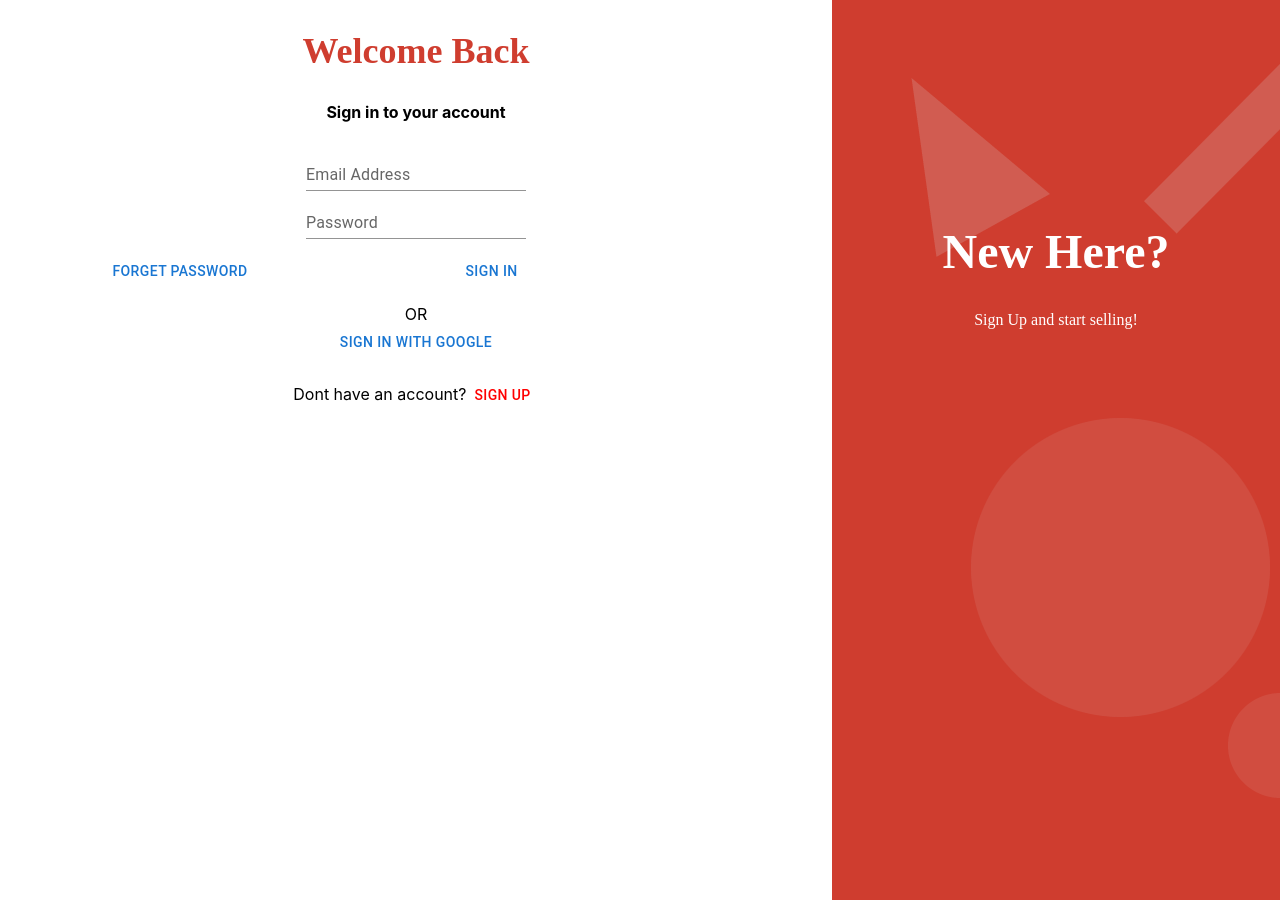
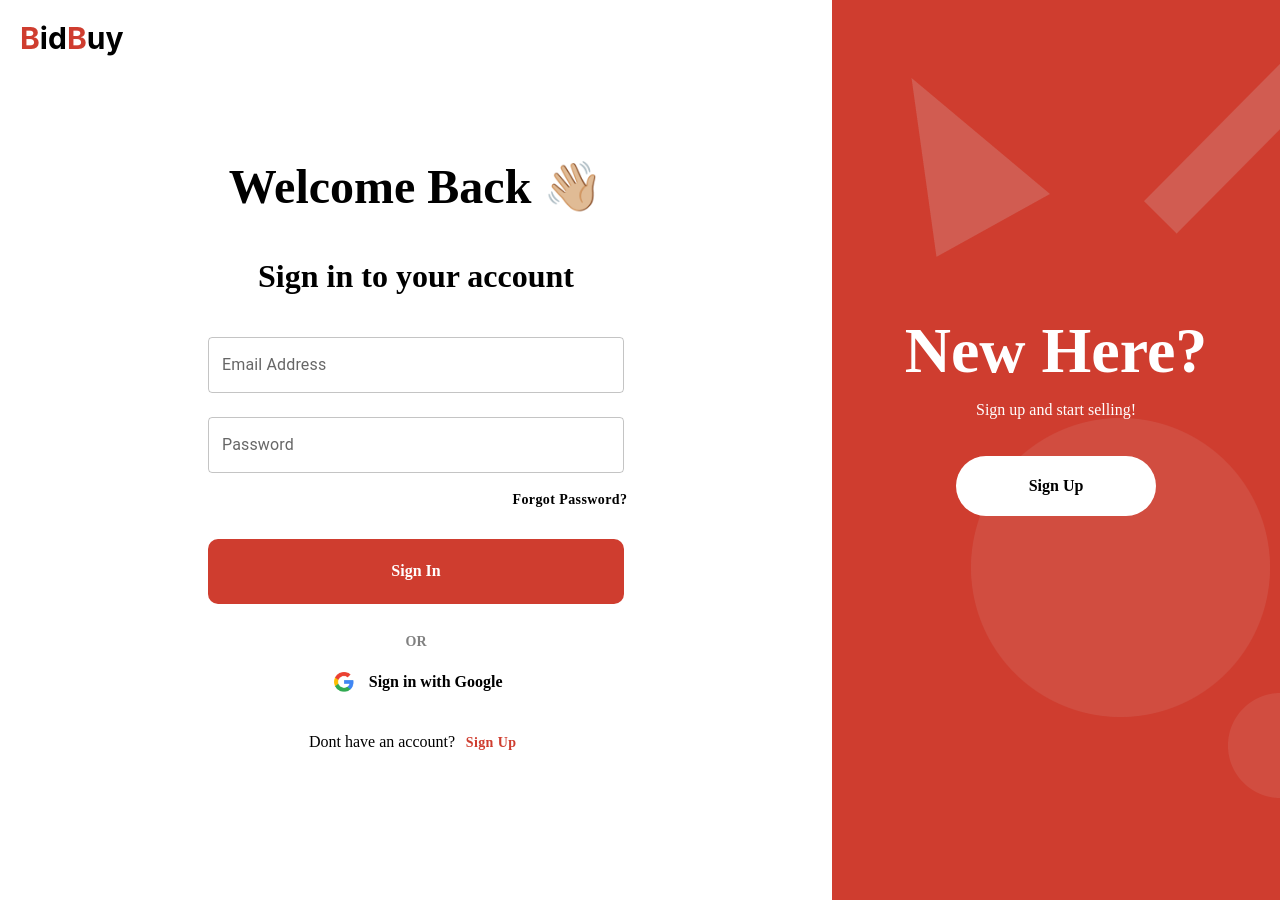
Before and after one commit to muhammadosama984/BidBuy, a React (Create React App) app in the folder BidBuy/frontend/: page /login in a window 1280 px wide. Built offline with nearby package versions, Linux system fonts and the light colour scheme.

Commit message:
Login Screen UI done

```diff
--- a/BidBuy/frontend/src/components/LogIn/Login.css
+++ b/BidBuy/frontend/src/components/LogIn/Login.css
@@ -19,44 +19,167 @@
     background-image: url(../../../images/bg_red.png);
     background-repeat: no-repeat;
 
+}
 
+.div_flex{
+    margin-left: 20px;
+    text-align: left;
+    display:block;
+    position: relative;
+    align-items: flex-start;
+    display: flex;
+    flex-wrap: wrap;
+    width: 100px;
+
+}
+
+.div_flexed{
+    position: relative;
+    text-align: left;
+    width: 30px;
+    flex: 0 0 3%;
+}
+
+
+
+
+
+
+/* BUTTONS */
+
+
+#btn_signUp{
+    width: 200px;
+    height: 60px;
+    margin-top: 10px;
+    font-family: "microsoft yahei" ;
+    font-size: 16px;
+    font-weight: bold;
+    background-color: white;
+    border-radius: 100px;
+    color: black;
+    border-width: 0;
+    /* position: relative;
+    margin-right: 50%;
+    margin-left:50%; */
+}
+
+.btn_forgot{
+    margin-left: 37%;
+    font-family: 'Courier New', Courier, monospace;
+}
+
+.btn_SignIn{
+    margin-top: 20px;
+    width: 50%;
+    height: 65px;
+    border-radius: 10px;
+    font-weight: bold;
+    color: white;
+    font-size: 16px;
+    border: 0;
+    font-family: "microsoft yahei";
+    background-color: #CF3D2F;
+}
+
+.btn_SignIn:hover{
+    opacity: 90%;
+}
+
+.btn_Google{
+    margin-left: 10%;
+    width: 50%;
+    height: 65px;
+    border-radius: 10px;
+    font-weight: bold;
+    color: black;
+    font-size: 16px;
+    border: 0;
+    font-family: "microsoft yahei";
+    background-color: white;
+    background-image: url(../../../images/google.png);
+    background-repeat: no-repeat;
+    background-position: 24%;
+    background-size: 15%;
+    padding-right: 6%;
+}
+
+.btn_Google:hover{
+    color: #CF3D2F;
+    text-underline-offset: true;
 
 }
 
 
-/* BUTTONS */
 
-.btn_signIn{
-    width: 472px;
-    height: 65px;
-    background-color: #CF3D2F;
-    border-radius: 9px;
-    color: green;
-}
+
+
+
+
+
+
 
 
 /* HEADINGS */
 .welcome_heading{
-    font-size: 36px;
+    margin-top: 10%;
+    font-size: 48px;
     font-family: "microsoft yahei" ;
-    color: #CF3D2F;
+    color: black;
+    text-align: center;
+}
+
+.welcome_signInTo{
+    font-size: 32px;
+    font-family: "microsoft yahei" ;
+    color: black;
     text-align: center;
 }
 
 .newHere_heading{
-    margin-top: 50%;
-    font-size: 48px;
+    margin-top: 70%;
+    font-size: 64px;
     font-family: "microsoft yahei" ;
     color: white;
     text-align: center;
+    margin-bottom: 0;
+}
+
+.logo{
+    margin-left: 0%;
 }
 
 
 /* TEXT PARAGRAPH */
 .txt_startSelling{
-    margin-top: 05%;
-    font-size: 16px;
+    margin-top: 03%;
+    margin-bottom: 06%;
+    font-size: 20px;
     font-family: "microsoft yahei" ;
     color: white;
     text-align: center;
+    font-size: 16px;
 }
+.or{
+    color: grey;
+    font-Weight: bold;
+    font-size: 14px;
+    font-family: "microsoft yahei";
+    text-transform: capitalize;
+    margin-top: 30px;
+    margin-bottom: 0px
+}
+
+.red_txt{
+    color: #CF3D2F;
+    font-size: 30px;
+    position: relative;
+    padding: 0px;
+}
+
+.black_txt{
+    padding: 0px;
+    color: black;
+    font-size: 30px;
+    position: relative;
+}
--- a/BidBuy/frontend/src/components/LogIn/Login.jsx
+++ b/BidBuy/frontend/src/components/LogIn/Login.jsx
@@ -1,4 +1,4 @@
-import React from 'react'
+import React from 'react';
 import {
   Box,
   Card,
@@ -10,37 +10,121 @@ import {
   Button,
 } from '@mui/material';
 import './Login.css';
+import { textAlign } from '@mui/system';
 
 function Login() {
   return (
-    <center>
+
 
     <div className='div_main'>
+
       <div className='div_signIn'>
-        <h2 className='welcome_heading'> Welcome Back</h2>
-        <h4>  Sign in to your account</h4>
+
+        {/* logo */}
+        <div className='div_flex'>
+
+          <div className='div_flexed'>
+            <h1 className='red_txt'>B</h1>
+          </div>
+
+          <div className='div_flexed'>
+            <h1 className='black_txt'>id</h1>
+          </div>
+
+          <div className='div_flexed'>
+            <h1 className='red_txt'>B</h1>
+          </div>
+
+          <div className='div_flexed'>
+            <h1 className='black_txt'>uy</h1>
+          </div>
+
+        </div>
+
+
+        {/* SIGNIN FORM */}
+        <center>
           <div>
-            <TextField id="standard-basic" label="Email Address" variant="standard" />
-        <br/>
-            <TextField id="standard-basic" label="Password" variant="standard" />
+            <h2 className='welcome_heading'> Welcome Back 👋🏼</h2>
+
+            <h4 className='welcome_signInTo'>  Sign in to your account</h4>
+
+            <div>
+
+              <Box
+                sx={{
+                  width: '50%',
+                  maxWidth: '100%',
+                  marginBottom: 3,
+                }}
+              >
+                {/* <TextField id="standard-basic" label="Email Address" variant="standard" sx={{
+                  width: 450,
+                  textAlign: 'center',
+
+                }}/> */}
+                <TextField fullWidth label="Email Address" id="fullWidth" />
+              </Box>
+
+              <Box
+                sx={{
+                  width: '50%',
+                  maxWidth: '100%',
+                  height: '65px'
+                }}
+              >
+                {/* <TextField id="standard-basic" label="Password" variant="standard" sx={{
+                  width: 450,
+                  textAlign: textAlign.center,
+
+                }}/> */}
+                <TextField fullWidth label="Password" id="fullWidth" />
+              </Box>
+
+
             </div>
-        <Button>Forget Password</Button>
-        <Button className='btn_signIn'>Sign In</Button>
+            <div className='btn_forgot'>
+            <Button variant="text" style={{ color: 'black', fontWeight: "bold", fontSize: "14px",fontFamily: "microsoft yahei", textTransform: 'none' }}>Forgot Password?</Button>
+            </div>
+
             <div>
-            OR
-            <br/>
-            <Button className='sign-in'>Sign in with Google</Button>
+            <button className='btn_SignIn'>Sign In</button>
+            </div>
+
+
+
+            <div>
+             <p className='or'>OR</p>
+             <button className='btn_Google'>
+              Sign in with Google
+             </button>
+
+              {/* <Button style={{ color: 'black', fontWeight: "bold", fontSize: "16px",fontFamily: "microsoft yahei", textTransform: 'none', backgroundImage: "url(../../../images/bg_red.png)"}}>Sign in with Google</Button> */}
             </div>
             <div>
-            <p>Dont have an account?<Button variant="text" style={{color: 'red'}}>Sign Up</Button></p>
-        </div>
-        </div>
-        <div className='div_redContainer'>
-        <h1 className='newHere_heading'>New Here?</h1>
-        <p className='txt_startSelling'>Sign Up and start selling!</p>
+              <p style={{ color: 'black', fontSize: "16px", fontFamily: "microsoft yahei"}}>Dont have an account? <Button variant="text" style={{ color: '#CF3D2F', padding: "0", fontSize: "14px",fontFamily: "microsoft yahei", fontWeight: "bold" ,textTransform: 'none' }}>Sign Up</Button></p>
             </div>
           </div>
         </center>
+
+      </div>
+
+
+
+
+
+
+      <div className='div_redContainer'>
+
+        <div>
+          <h1 className='newHere_heading'>New Here?</h1>
+          <p className='txt_startSelling'>Sign up and start selling!</p>
+          <center>
+            <button id="btn_signUp">Sign Up</button>
+          </center>
+        </div>
+      </div>
+    </div>
   )
 }
 
```
Also changed, not shown: BidBuy/frontend/images/google.png (added). Lines whose indentation alone changed are shown as unchanged.
